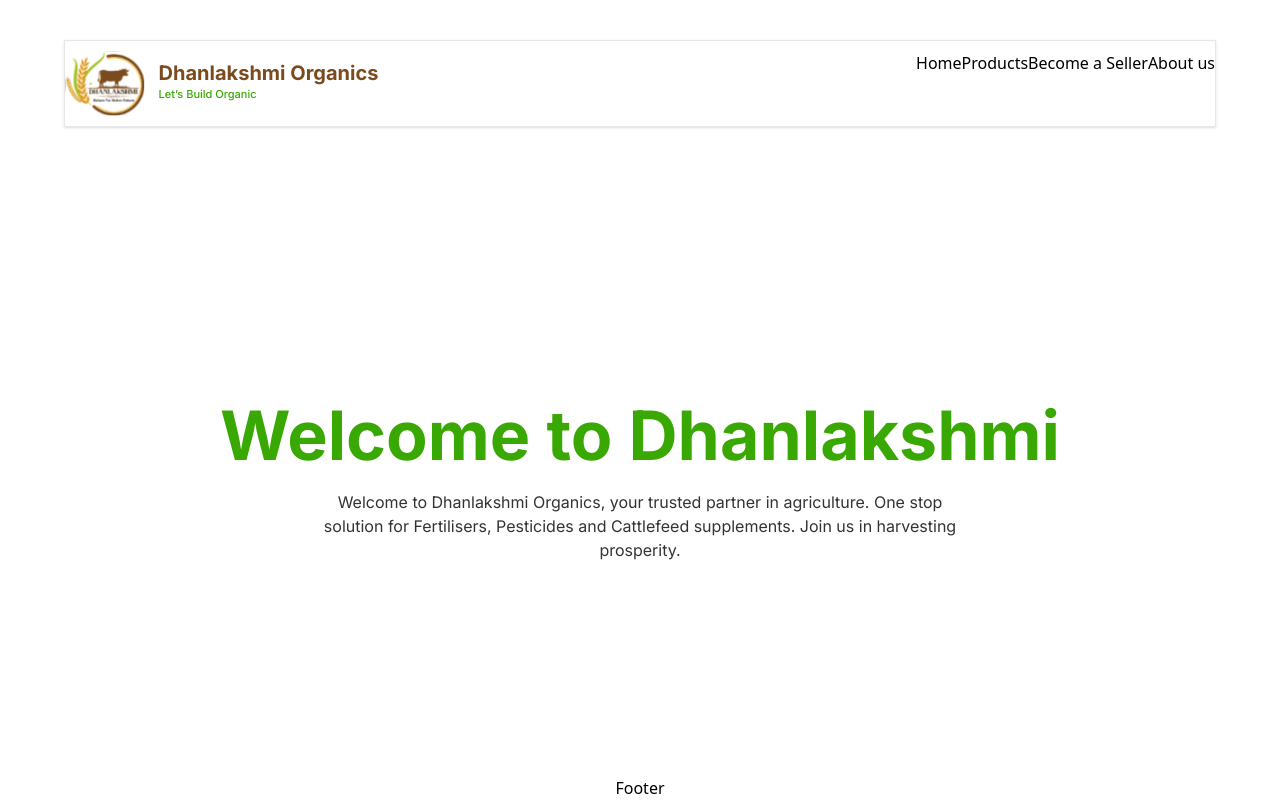
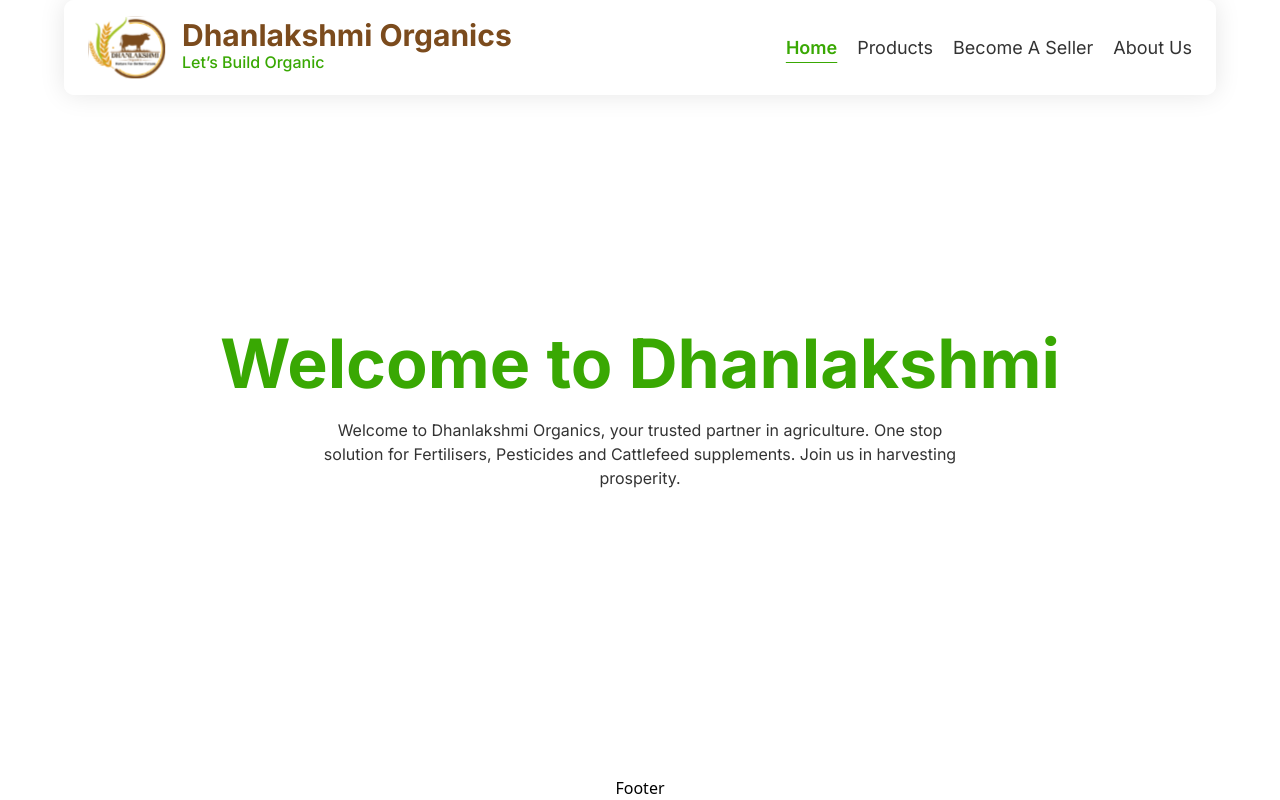
Before and after one commit to neon-lab-dev/DhanlakshmiFrontend, a React (Create React App) app: page / in a window 1280 px wide. Built offline with nearby package versions, Linux system fonts and the light colour scheme.

Commit message:
feat: complete navbar responsive

```diff
--- a/package.json
+++ b/package.json
@@ -7,6 +7,7 @@
     "postcss-cli": "^11.0.0",
     "react": "^18.2.0",
     "react-dom": "^18.2.0",
+    "react-router-dom": "^6.22.3",
     "react-scripts": "5.0.1",
     "tailwindcss": "^3.4.3",
     "web-vitals": "^2.1.4"
--- a/src/components/Header.jsx
+++ b/src/components/Header.jsx
@@ -1,29 +1,68 @@
-import React from 'react';
+import React from "react";
 
-import logo from '../assets/icons/dhanlakshami.svg';
-import menu from '../assets/icons/menu.svg';
+import logo from "../assets/icons/dhanlakshami.svg";
+import menu from "../assets/icons/menu.svg";
+import { Link, useLocation } from "react-router-dom";
+
+const HEADER_LINKS = [
+  {
+    label: "Home",
+    link: "/",
+  },
+  {
+    label: "Products",
+    link: "/products",
+  },
+  {
+    label: "Become A Seller",
+    link: "/seller",
+  },
+  {
+    label: "About Us",
+    link: "/about",
+  },
+];
 
 const Header = () => {
+  const { pathname } = useLocation();
   return (
-    <nav className="flex justify-between border py-[0.625rem] shadow md:my-[40px]">
-      <div className="flex items-center">
-        <img src={logo} alt="Dhanlakshmi" />
-        <div className="W-[12.0625rem] ml-[0.85rem]">
-          <p className="text-accent font-800 text-[20px] leading-[16.15px] mb-1">
+    <nav
+      style={{
+        background: "linear-gradient(90deg, #FFF 0%, #FFF 49%, #FFF 100%)",
+        boxShadow: "0px 0px 26px 0px rgba(0, 0, 0, 0.10)",
+      }}
+      className="flex justify-between rounded-[10px] py-4 px-4 sm:px-6 items-center"
+    >
+      <div className="flex items-center justify-center gap-4">
+        <img
+          src={logo}
+          alt="Dhanlakshmi"
+          className="w-[51px] md:w-[78px] h-[41px] md:h-[63px] object-contain object-center"
+        />
+        <div className="flex flex-col gap-1">
+          <p className="text-accent font-800 text-lg md:text-xl lg:text-[30px] lg:leading-[24.527px]">
             Dhanlakshmi Organics
           </p>
-          <p className="text-primary text-[0.6875rem] leading-[16.15px] font-500">
+          <p className="text-primary text-xs sm:text-sm md:text-[16px] leading-[24.527px] font-500 font-Inter">
             Let’s Build Organic
           </p>
         </div>
       </div>
 
-      <div className="hidden md:block">
-        <ul className="flex">
-          <li>Home</li>
-          <li>Products</li>
-          <li>Become a Seller</li>
-          <li>About us</li>
+      <div className="hidden md:block font-Inter">
+        <ul className="flex gap-5 items-center justify-center">
+          {HEADER_LINKS.map(({ label, link }) => (
+            <li
+              key={label}
+              className={`text-base xl:text-lg transition-colors ${
+                pathname === link
+                  ? "text-primary underline font-600 underline-offset-8"
+                  : "text-heading hover:text-primary"
+              }`}
+            >
+              <Link to={link}>{label}</Link>
+            </li>
+          ))}
         </ul>
       </div>
 
--- a/src/index.js
+++ b/src/index.js
@@ -1,10 +1,13 @@
-import React from 'react';
-import ReactDOM from 'react-dom/client';
-import App from './App';
+import React from "react";
+import ReactDOM from "react-dom/client";
+import App from "./App";
+import { BrowserRouter } from "react-router-dom";
 
-const root = ReactDOM.createRoot(document.getElementById('root'));
+const root = ReactDOM.createRoot(document.getElementById("root"));
 root.render(
   <React.StrictMode>
-    <App />
+    <BrowserRouter>
+      <App />
+    </BrowserRouter>
   </React.StrictMode>
 );
```
Also changed, not shown: 1 other file (tests, documents, lock files or other folders).
